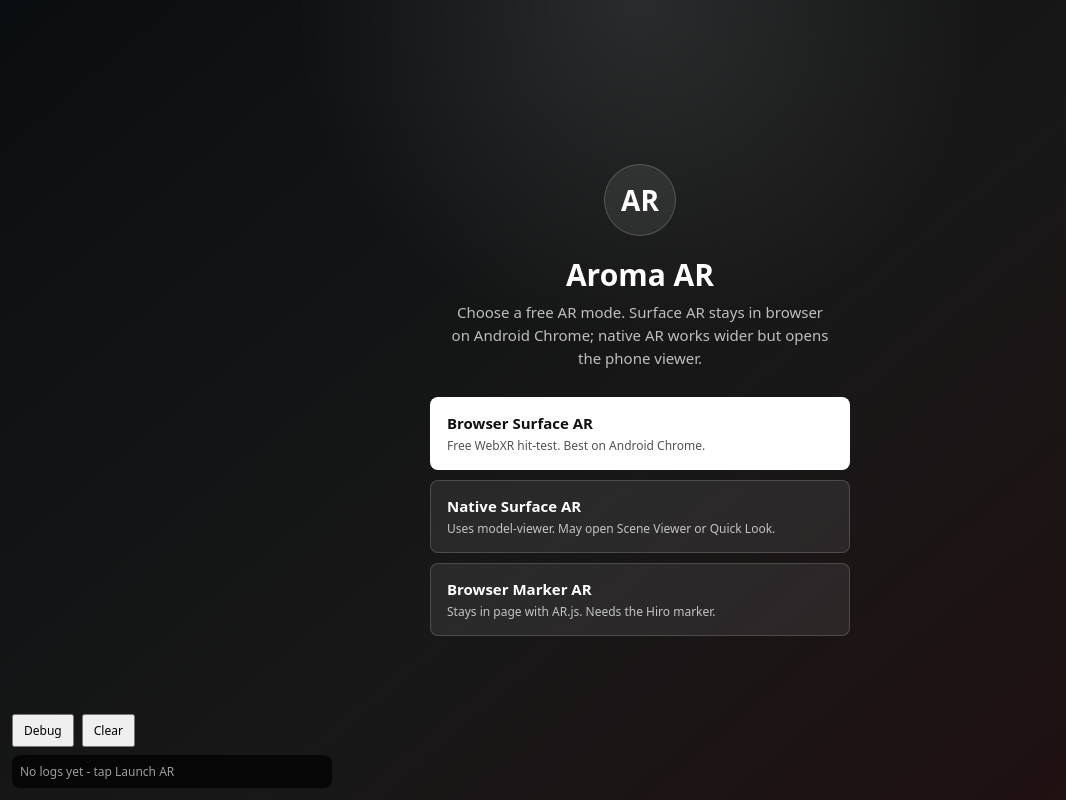
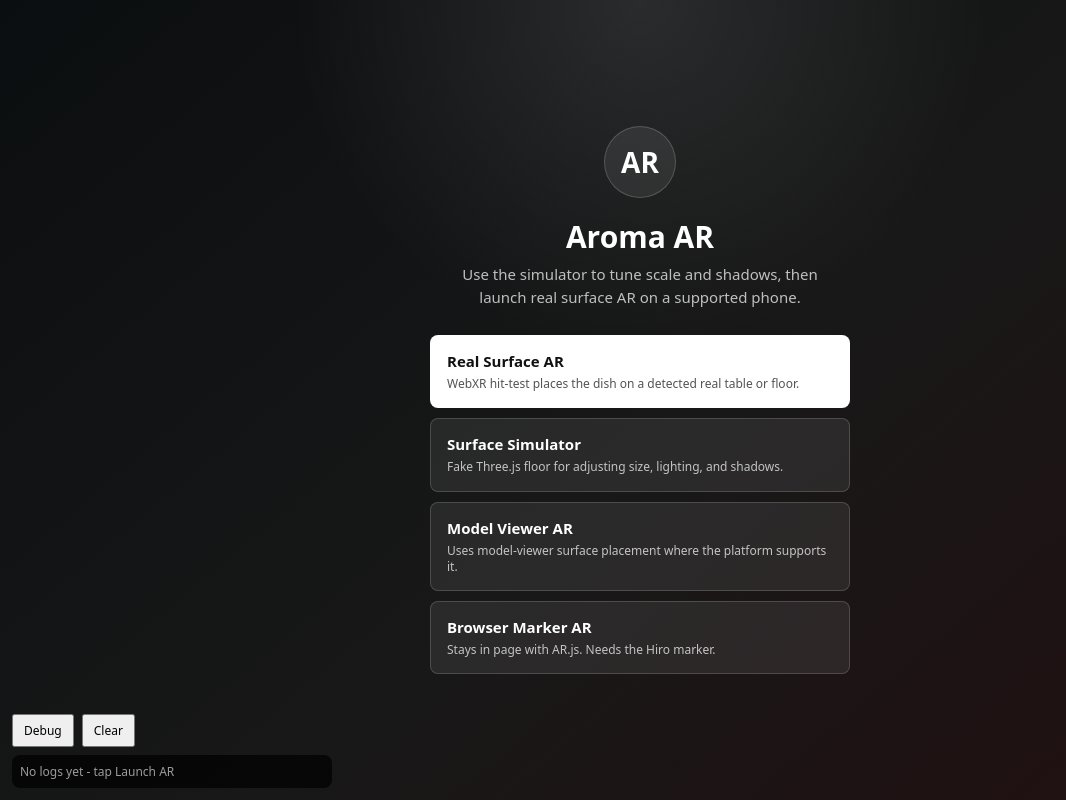
Before and after one commit to BishnuMukherjee123/WebXR, a React (Vite) app: page / in a window 1280 px wide. Shown: the whole page, without its empty margins (0-1066 px from the left). Built offline with nearby package versions, Linux system fonts and the light colour scheme.

Commit message:
update again

```diff
--- a/src/components/ThreeARScene.jsx
+++ b/src/components/ThreeARScene.jsx
@@ -13,7 +13,8 @@ export default function ThreeARScene() {
     <div className="ar-app">
       {mode === "home" && <HomeScreen onMode={setMode} />}
       {mode === "webxr" && <WebXRSurfaceMode onBack={() => setMode("home")} />}
-      {mode === "native" && <Desktop3DMode onBack={() => setMode("home")} isNativeMode={true} />}
+      {mode === "preview" && <Desktop3DMode onBack={() => setMode("home")} />}
+      {mode === "native" && <NativeModelViewerMode onBack={() => setMode("home")} />}
       {mode === "marker" && <MarkerARMode onBack={() => setMode("home")} />}
     </div>
   );
@@ -24,16 +25,20 @@ function HomeScreen({ onMode }) {
     <div className="ar-home">
       <div className="ar-home__badge">AR</div>
       <h1>Aroma AR</h1>
-      <p>Choose a free AR mode. Surface AR stays in browser on Android Chrome; native AR works wider but opens the phone viewer.</p>
+      <p>Use the simulator to tune scale and shadows, then launch real surface AR on a supported phone.</p>
 
       <div className="ar-mode-list">
         <button className="ar-mode-card is-primary" onClick={() => onMode("webxr")}>
-          <span>Browser Surface AR</span>
-          <small>Free WebXR hit-test. Best on Android Chrome.</small>
+          <span>Real Surface AR</span>
+          <small>WebXR hit-test places the dish on a detected real table or floor.</small>
+        </button>
+        <button className="ar-mode-card" onClick={() => onMode("preview")}>
+          <span>Surface Simulator</span>
+          <small>Fake Three.js floor for adjusting size, lighting, and shadows.</small>
         </button>
         <button className="ar-mode-card" onClick={() => onMode("native")}>
-          <span>Native Surface AR</span>
-          <small>Uses model-viewer. May open Scene Viewer or Quick Look.</small>
+          <span>Model Viewer AR</span>
+          <small>Uses model-viewer surface placement where the platform supports it.</small>
         </button>
         <button className="ar-mode-card" onClick={() => onMode("marker")}>
           <span>Browser Marker AR</span>
@@ -179,7 +184,6 @@ async function initWebXR(canvas, setStatus, modelRef, reticleRef) {
 
     model.position.setFromMatrixPosition(reticle.matrix);
     model.quaternion.setFromRotationMatrix(reticle.matrix);
-    model.position.y += 0.05; // 5cm floating gap
     model.visible = true;
     isPlaced = true;
     reticle.visible = false;
@@ -253,7 +257,55 @@ async function initWebXR(canvas, setStatus, modelRef, reticleRef) {
   };
 }
 
-// Removed the old NativeModelViewerMode since it is now powered completely by Desktop3DMode
+function NativeModelViewerMode({ onBack }) {
+  const [scriptReady, setScriptReady] = useState(Boolean(customElements.get("model-viewer")));
+
+  useEffect(() => {
+    if (customElements.get("model-viewer")) return;
+
+    const script = document.createElement("script");
+    script.type = "module";
+    script.src = "https://unpkg.com/@google/model-viewer/dist/model-viewer.min.js";
+    script.onload = () => setScriptReady(true);
+    script.onerror = () => console.error("[model-viewer] Could not load model-viewer script");
+    document.head.appendChild(script);
+  }, []);
+
+  return (
+    <div className="native-viewer">
+      <div className="ar-topbar">
+        <button onClick={onBack}>Back</button>
+        <div>Model Viewer AR</div>
+      </div>
+
+      {scriptReady ? (
+        <model-viewer
+          src={MODEL_URL}
+          alt="Bong Kebab"
+          ar
+          ar-modes="webxr scene-viewer quick-look"
+          ar-placement="floor"
+          ar-scale="auto"
+          camera-controls
+          auto-rotate
+          shadow-intensity="1"
+          exposure="1"
+          className="native-viewer__model"
+        >
+          <button slot="ar-button" className="native-viewer__ar-button">
+            View on Real Surface
+          </button>
+        </model-viewer>
+      ) : (
+        <div className="native-viewer__loading">Loading model-viewer...</div>
+      )}
+
+      <div className="native-viewer__note">
+        Android may open Scene Viewer. iPhone needs a USDZ file for full Quick Look AR.
+      </div>
+    </div>
+  );
+}
 
 function MarkerARMode({ onBack }) {
   return (
@@ -316,24 +368,11 @@ function disposeWorld(scene) {
   });
 }
 
-function Desktop3DMode({ onBack, isNativeMode }) {
+function Desktop3DMode({ onBack }) {
   const canvasRef = useRef(null);
   const cleanupRef = useRef(null);
   const [status, setStatus] = useState("Tap anywhere on the floor to place the dish.");
   const [placed, setPlaced] = useState(false);
-
-  const [scriptReady, setScriptReady] = useState(Boolean(customElements.get("model-viewer")));
-  const modelViewerRef = useRef(null);
-
-  useEffect(() => {
-    if (isNativeMode && !customElements.get("model-viewer")) {
-      const script = document.createElement("script");
-      script.type = "module";
-      script.src = "https://unpkg.com/@google/model-viewer/dist/model-viewer.min.js";
-      script.onload = () => setScriptReady(true);
-      document.head.appendChild(script);
-    }
-  }, [isNativeMode]);
 
   useEffect(() => {
     let active = true;
@@ -357,29 +396,8 @@ function Desktop3DMode({ onBack, isNativeMode }) {
         <div>{status}</div>
       </div>
 
-      {isNativeMode && scriptReady && (
-        <model-viewer
-          ref={modelViewerRef}
-          src={MODEL_URL}
-          ar
-          ar-modes="webxr scene-viewer quick-look"
-          ar-scale="fixed"
-          style={{ position: 'absolute', width: 0, height: 0, opacity: 0, pointerEvents: 'none' }}
-        ></model-viewer>
-      )}
-
       <div className="ar-actions" style={{ flexDirection: 'column', gap: '12px', alignItems: 'center' }}>
         {placed && <button onClick={() => cleanupRef.current?.reset()}>Reset Position</button>}
-
-        {isNativeMode && scriptReady && (
-          <button
-            className="is-primary"
-            style={{ backgroundColor: '#fff', color: '#111' }}
-            onClick={() => modelViewerRef.current?.activateAR()}
-          >
-            Launch Native AR Viewer
-          </button>
-        )}
       </div>
     </div>
   );
@@ -440,7 +458,7 @@ async function initDesktop3D(canvas, setStatus, setPlaced) {
   scene.add(grid);
 
   const model = await loadModel();
-  model.position.set(0, 0.05, -1); // 5cm floating
+  model.position.set(0, 0, -1);
   scene.add(model);
 
   const raycaster = new THREE.Raycaster();
@@ -458,7 +476,7 @@ async function initDesktop3D(canvas, setStatus, setPlaced) {
     const intersects = raycaster.intersectObject(floor);
     if (intersects.length > 0) {
       model.position.copy(intersects[0].point);
-      model.position.y += 0.05; // hover 5cm above surface
+      model.position.y = 0;
       isPlaced = true;
       setStatus("Dish locked in place. Use trackpad to zoom in/out.");
       setPlaced(true);
@@ -509,7 +527,7 @@ async function initDesktop3D(canvas, setStatus, setPlaced) {
     },
     reset: () => {
       isPlaced = false;
-      model.position.set(0, 0.05, -1);
+      model.position.set(0, 0, -1);
       setStatus("Tap anywhere on the floor to place the dish.");
       setPlaced(false);
     }
```
Also changed, not shown: 3 other files (tests, documents, lock files or other folders).
